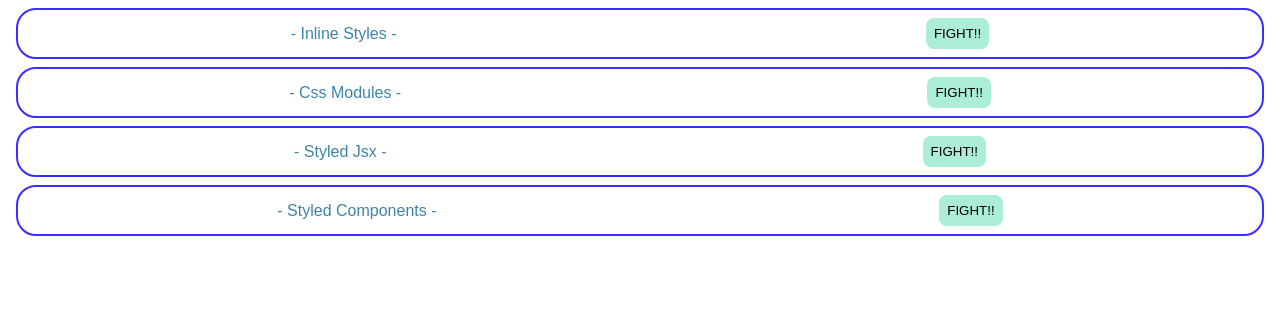
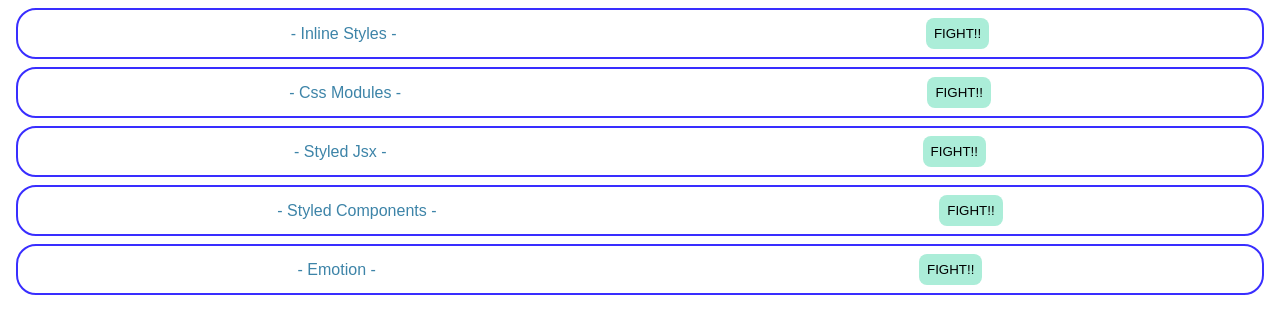
Before and after one commit to Tsubaki01/react_style, a React (Create React App) app: page / in a window 1280 px wide. Shown: the top 334 px of the page. Built offline with nearby package versions, Linux system fonts and the light colour scheme.

Commit message:
Emotionを追加

```diff
--- a/package.json
+++ b/package.json
@@ -5,6 +5,8 @@
   "keywords": [],
   "main": "src/index.js",
   "dependencies": {
+    "@emotion/react": "11.9.3",
+    "@emotion/styled": "11.9.3",
     "node-sass": "7.0.1",
     "react": "17.0.2",
     "react-dom": "17.0.2",
--- a/src/App.js
+++ b/src/App.js
@@ -3,6 +3,7 @@
 import { CssModules } from "./components/CssModules";
 import { StyledJsx } from "./components/StyledJsx";
 import { StyledComponents } from "./components/StyledComponents";
+import { Emotion } from "./components/Emotion";
 
 export default function App() {
   return (
@@ -11,6 +12,7 @@
       <CssModules />
       <StyledJsx />
       <StyledComponents />
+      <Emotion />
     </div>
   );
 }
--- /dev/null
+++ b/src/components/Emotion.jsx
@@ -0,0 +1,38 @@
+/** @jsxRuntime classic */
+/** @jsx jsx */
+import { jsx, css } from "@emotion/react";
+import styled from "@emotion/styled";
+
+export const Emotion = () => {
+  const containerStyle = css`
+    border: solid 2px #392eff;
+    border-radius: 20px;
+    padding: 8px;
+    margin: 8px;
+    display: flex;
+    justify-content: space-around;
+    align-items: center;
+  `;
+  const titleStyle = css({
+    margin: 0,
+    color: "#3d84a8"
+  });
+  return (
+    <div css={containerStyle}>
+      <p css={titleStyle}>- Emotion -</p>
+      <Button>FIGHT!!</Button>
+    </div>
+  );
+};
+
+const Button = styled.button`
+  background-color: #abedd8;
+  border: none;
+  padding: 8px;
+  border-radius: 8px;
+  &:hover {
+    background-color: #46cdcf;
+    color: #fff;
+    cursor: pointer;
+  }
+`;
```
